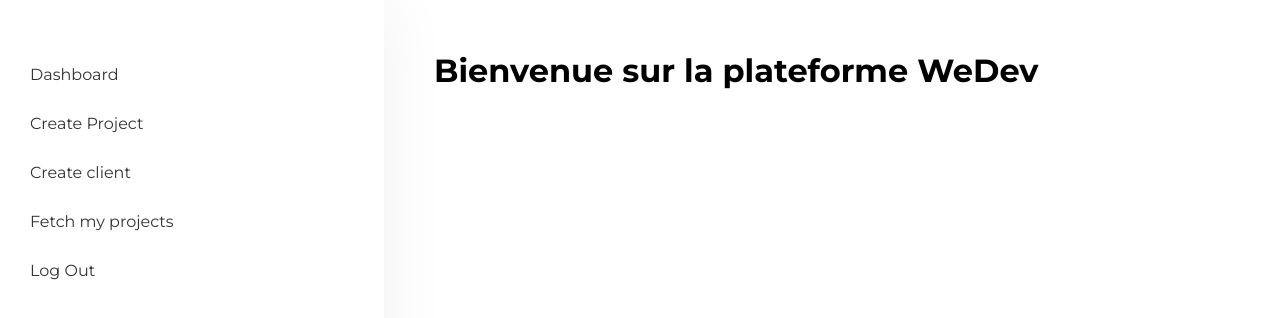
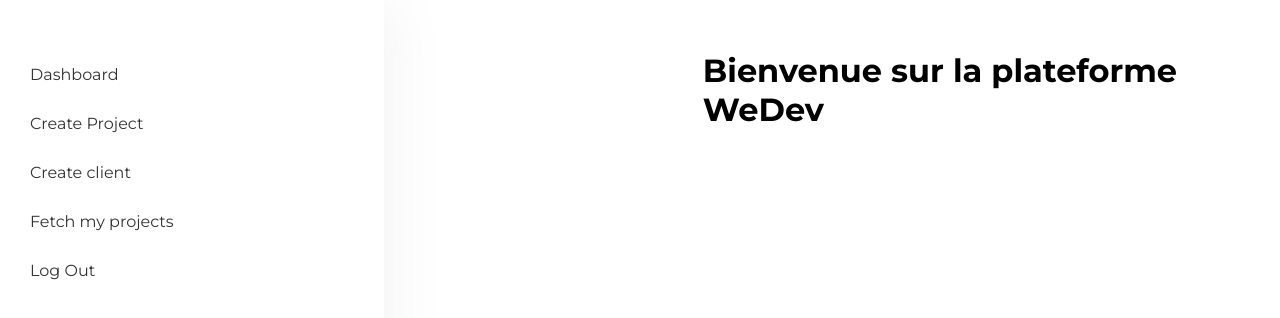
Before and after one commit to Ephalys/wedev-front, a React (Create React App) app: page / in a window 1280 px wide. Shown: the top 318 px of the page. Built offline with nearby package versions, Linux system fonts and the light colour scheme; what webfontloader would draw is missing.

Commit message:
add: container

```diff
--- a/src/App.js
+++ b/src/App.js
@@ -5,11 +5,13 @@ import "./App.css";
 import Routes from "./Routes";
 // import Sidebar from "./components/Sidebar";
 
+import Container from "./pages/Container";
+
 function App() {
   return (
     <div className="App">
       {/* <Sidebar /> */}
-      <Routes />
+      <Container />
     </div>
   );
 }
--- a/src/Routes.js
+++ b/src/Routes.js
@@ -14,7 +14,7 @@ class Routes extends Component {
     return (
       <div>
         {isLoggedIn ? (
-          <Route path="/" component={Dashboard} />
+          <Route exact path="/" component={Dashboard} />
         ) : (
           <Route exact path="/" component={Home} />
         )}
--- /dev/null
+++ b/src/pages/Container/container.scss
@@ -0,0 +1,3 @@
+.component {
+    margin-left: 30%;
+}
--- /dev/null
+++ b/src/pages/Container/index.js
@@ -0,0 +1,19 @@
+import React, { Component } from "react";
+import Sidebar from "../../components/Sidebar";
+import Routes from "../../Routes";
+import "./container.scss";
+
+class Container extends Component {
+  render() {
+    return (
+      <div>
+        <Sidebar />
+        <div className="component">
+          <Routes />
+        </div>
+      </div>
+    );
+  }
+}
+
+export default Container;
--- a/src/pages/Dashboard/index.js
+++ b/src/pages/Dashboard/index.js
@@ -1,13 +1,12 @@
 import React, { Component } from "react";
 import "./dashboard.scss";
 import Sidebar from "../../components/Sidebar";
-// import Routes from "../../Routes";
+import Routes from "../../Routes";
 
 class Dashboard extends Component {
   render() {
     return (
       <div className="dashboard">
-        <Sidebar/>
         <div className="dashboard__content">
           <h1>Bienvenue sur la plateforme WeDev</h1>
         </div>
```
Also changed, not shown: src/pages/Projects/Projects.js (+0 -9 lines).
